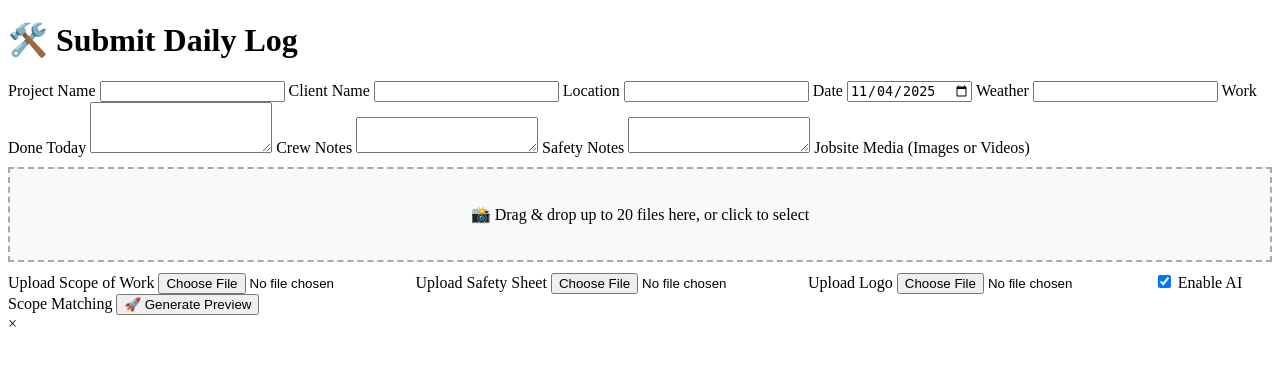
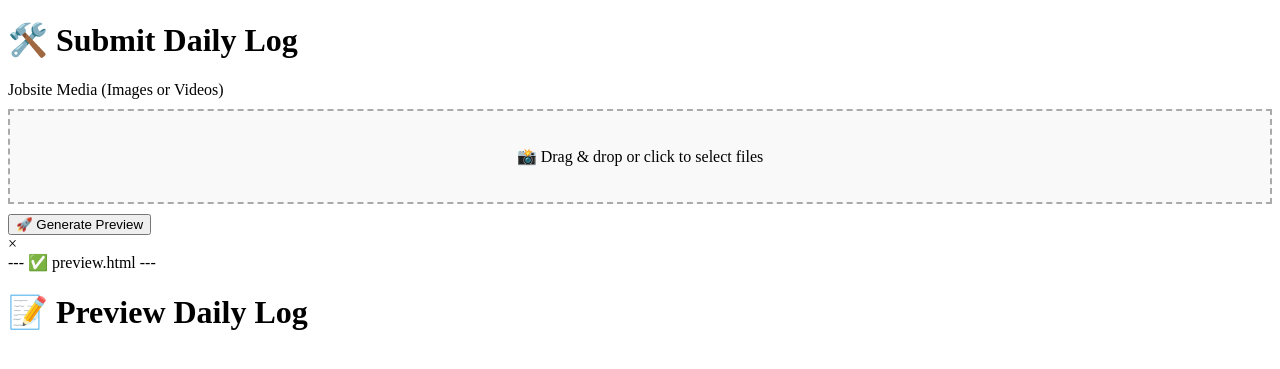
Before and after one commit to VagishKapila/gpt-material-insight-api, a Flask app: page /form in a window 1280 px wide. Shown: the top 369 px of the page. Run offline with Flask 3, Linux system fonts and the light colour scheme.

Commit message:
Update form.html

```diff
--- a/templates/form.html
+++ b/templates/form.html
@@ -2,221 +2,67 @@
 <html lang="en">
 <head>
   <meta charset="UTF-8" />
-  <meta name="viewport" content="width=device-width, initial-scale=1.0"/>
+  <meta name="viewport" content="width=device-width, initial-scale=1.0" />
   <title>Submit Daily Log</title>
   <link rel="stylesheet" href="/static/style.css" />
   <script defer src="/static/uploader.js"></script>
-  <style>
-    .preview-grid {
-      display: flex;
-      flex-wrap: wrap;
-      gap: 10px;
-      margin-top: 10px;
-    }
-
-    .preview-item {
-      position: relative;
-      width: 150px;
-      height: 120px;
-      border-radius: 6px;
-      overflow: hidden;
-      box-shadow: 0 2px 4px rgba(0,0,0,0.2);
-    }
-
-    .preview-item img,
-    .preview-item video {
-      width: 100%;
-      height: 100%;
-      object-fit: cover;
-      border-radius: 6px;
-      cursor: pointer;
-    }
-
-    .delete-btn {
-      position: absolute;
-      top: 2px;
-      right: 5px;
-      background: rgba(0,0,0,0.6);
-      color: white;
-      border: none;
-      font-size: 18px;
-      cursor: pointer;
-      z-index: 2;
-      border-radius: 3px;
-    }
-
-    .video-overlay {
-      position: absolute;
-      top: 50%;
-      left: 50%;
-      transform: translate(-50%, -50%);
-      font-size: 28px;
-      color: white;
-      pointer-events: none;
-      z-index: 1;
-    }
-  </style>
 </head>
 <body>
   <div class="container">
     <h1>🛠️ Submit Daily Log</h1>
     <form action="/generate_form" method="POST" enctype="multipart/form-data">
-      <!-- Fields -->
-      <label>Project Name</label>
-      <input type="text" name="project_name" required />
-      <label>Client Name</label>
-      <input type="text" name="client_name" required />
-      <label>Location</label>
-      <input type="text" name="location" required />
-      <label>Date</label>
-      <input type="date" name="date" value="{{ datetime.utcnow().date() }}" required />
-      <label>Weather</label>
-      <input type="text" name="weather" />
-      <label>Work Done Today</label>
-      <textarea name="work_done" rows="3"></textarea>
-      <label>Crew Notes</label>
-      <textarea name="crew_notes" rows="2"></textarea>
-      <label>Safety Notes</label>
-      <textarea name="safety_notes" rows="2"></textarea>
+      <!-- Fields omitted for brevity -->
 
-      <!-- Media Dropzone -->
       <label>Jobsite Media (Images or Videos)</label>
       <div id="dropzone" class="dropzone">
-        <p>📸 Drag & drop up to 20 files here, or click to select</p>
+        <p>📸 Drag & drop or click to select files</p>
         <input type="file" id="fileInput" name="media_files" accept="image/*,video/*" multiple hidden />
       </div>
       <div id="preview-container" class="preview-grid"></div>
-
-      <!-- Other uploads -->
-      <label>Upload Scope of Work</label>
-      <input type="file" name="scope_doc" accept=".pdf,.doc,.docx,.txt,.xlsx,.pptx" required />
-      <label>Upload Safety Sheet</label>
-      <input type="file" name="safety_sheet" accept=".pdf,.png,.jpg,.jpeg,.docx,.xlsx" />
-      <label>Upload Logo</label>
-      <input type="file" name="logo" accept=".png,.jpg,.jpeg,.svg" />
-
-      <label>
-        <input type="checkbox" name="enable_ai" checked />
-        Enable AI Scope Matching
-      </label>
 
       <button type="submit">🚀 Generate Preview</button>
     </form>
   </div>
 
-  <!-- Modal -->
+  <!-- Modal for media preview -->
   <div id="mediaModal" class="modal">
     <span class="close" onclick="closeModal()">&times;</span>
     <img id="modalImage" class="modal-content" style="display:none;" />
     <video id="modalVideo" class="modal-content" controls autoplay style="display:none;"></video>
   </div>
-
-  <script>
-    const dropzone = document.getElementById("dropzone");
-    const fileInput = document.getElementById("fileInput");
-    const previewContainer = document.getElementById("preview-container");
-
-    dropzone.addEventListener("click", () => fileInput.click());
-
-    dropzone.addEventListener("dragover", (e) => {
-      e.preventDefault();
-      dropzone.style.borderColor = "#007bff";
-    });
-
-    dropzone.addEventListener("dragleave", () => {
-      dropzone.style.borderColor = "#aaa";
-    });
-
-    dropzone.addEventListener("drop", (e) => {
-      e.preventDefault();
-      handleFiles(e.dataTransfer.files);
-    });
-
-    fileInput.addEventListener("change", () => {
-      handleFiles(fileInput.files);
-    });
-
-    function handleFiles(files) {
-      [...files].forEach(file => {
-        const ext = file.name.split('.').pop().toLowerCase();
-        const reader = new FileReader();
-
-        reader.onload = () => {
-          const previewItem = document.createElement("div");
-          previewItem.className = "preview-item";
-
-          const deleteBtn = document.createElement("button");
-          deleteBtn.className = "delete-btn";
-          deleteBtn.innerHTML = "×";
-          deleteBtn.onclick = () => previewItem.remove();
-
-          if (["mp4", "mov", "webm"].includes(ext)) {
-            const placeholder = document.createElement("div");
-            placeholder.style.background = "#000";
-            placeholder.style.width = "100%";
-            placeholder.style.height = "100%";
-
-            const video = document.createElement("video");
-            video.src = reader.result;
-            video.muted = true;
-            video.playsInline = true;
-            video.style.display = "none";
-
-            const overlay = document.createElement("div");
-            overlay.className = "video-overlay";
-            overlay.innerHTML = "▶";
-
-            previewItem.appendChild(placeholder);
-            previewItem.appendChild(video);
-            previewItem.appendChild(overlay);
-            previewItem.appendChild(deleteBtn);
-
-            previewItem.onclick = () => {
-              openModalVideo(reader.result);
-            };
-          } else {
-            const img = document.createElement("img");
-            img.src = reader.result;
-            img.onclick = () => openModalImage(reader.result);
-            previewItem.appendChild(img);
-            previewItem.appendChild(deleteBtn);
-          }
-
-          previewContainer.appendChild(previewItem);
-        };
-        reader.readAsDataURL(file);
-      });
-    }
-
-    function openModalImage(src) {
-      const modal = document.getElementById("mediaModal");
-      const img = document.getElementById("modalImage");
-      const vid = document.getElementById("modalVideo");
-
-      img.src = src;
-      img.style.display = "block";
-      vid.style.display = "none";
-      vid.pause();
-      modal.style.display = "block";
-    }
-
-    function openModalVideo(src) {
-      const modal = document.getElementById("mediaModal");
-      const vid = document.getElementById("modalVideo");
-      const img = document.getElementById("modalImage");
-
-      vid.src = src;
-      vid.style.display = "block";
-      img.style.display = "none";
-      modal.style.display = "block";
-    }
-
-    function closeModal() {
-      const modal = document.getElementById("mediaModal");
-      const vid = document.getElementById("modalVideo");
-      modal.style.display = "none";
-      vid.pause();
-    }
-  </script>
 </body>
 </html>
+
+--- ✅ preview.html ---
+<!DOCTYPE html>
+<html lang="en">
+<head>
+  <meta charset="UTF-8">
+  <title>Preview Log</title>
+  <link rel="stylesheet" href="/static/style.css">
+  <script defer src="/static/uploader.js"></script>
+</head>
+<body>
+  <h1>📝 Preview Daily Log</h1>
+
+  {% if media_items %}
+  <div class="section">
+    <h2>📷 Job Site Media</h2>
+    <div class="images">
+      {% for item in media_items %}
+        {% if item.type == 'image' %}
+          <img src="/{{ item.path }}" class="media-thumb" onclick="openModal(this.src, 'image')">
+        {% elif item.type == 'video' %}
+          <div class="media-wrapper" onclick="openModal('/{{ item.path }}', 'video')">
+            {% if item.thumbnail %}
+              <img src="/{{ item.thumbnail }}" class="media-thumb">
+            {% else %}
+              <div class="media-thumb" style="width:200px;height:120px;background:#000;"></div>
+            {% endif %}
+            <div class="play-overlay">▶️</div>
+          </div>
+        {% endif %}
+      {% endfor %}
+    </div>
+  </div>
+  {% endif %}
```
